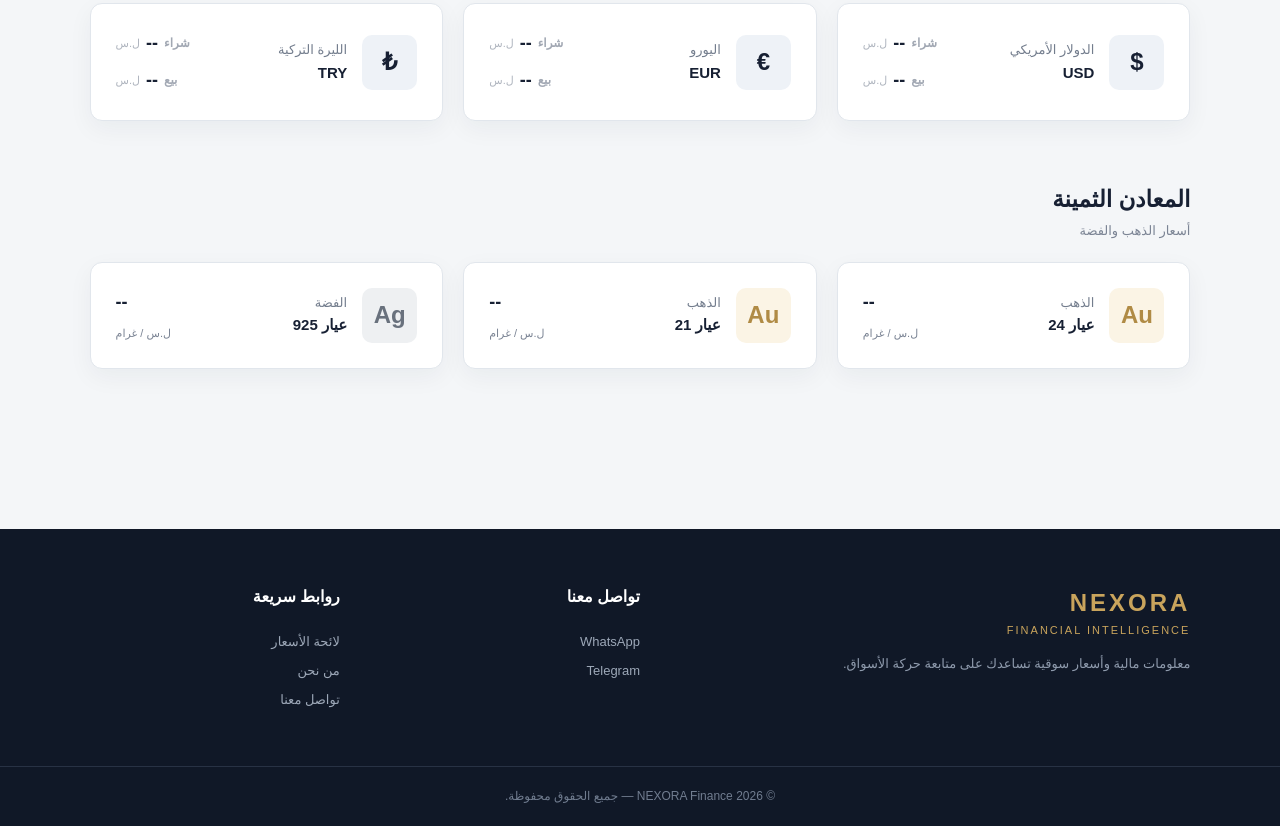
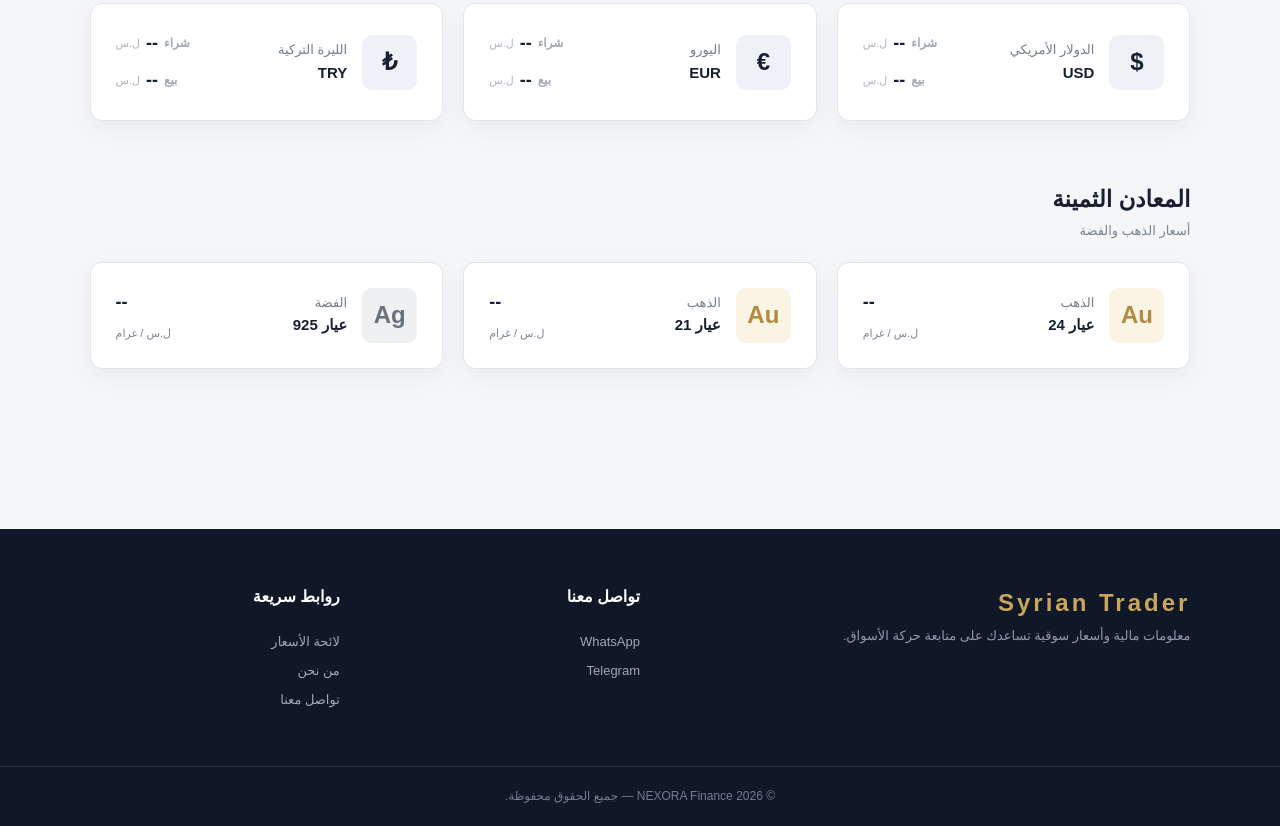
Before and after one commit to hanaaaboush-droid/nexora-finance, a website: page index.html in a window 1280 px wide. Shown: the part 704-1530 px from the top of the page. Drawn offline with Linux system fonts and the light colour scheme; no server answers.

Commit message:
Update index.html

```diff
--- a/index.html
+++ b/index.html
@@ -453,12 +453,9 @@
             <div class="footer-brand">
 
                 <h2>
-                    NEXORA
+                    Syrian Trader
                 </h2>
 
-                <p>
-                    FINANCIAL INTELLIGENCE
-                </p>
 
                 <span>
                     معلومات مالية وأسعار سوقية
```
